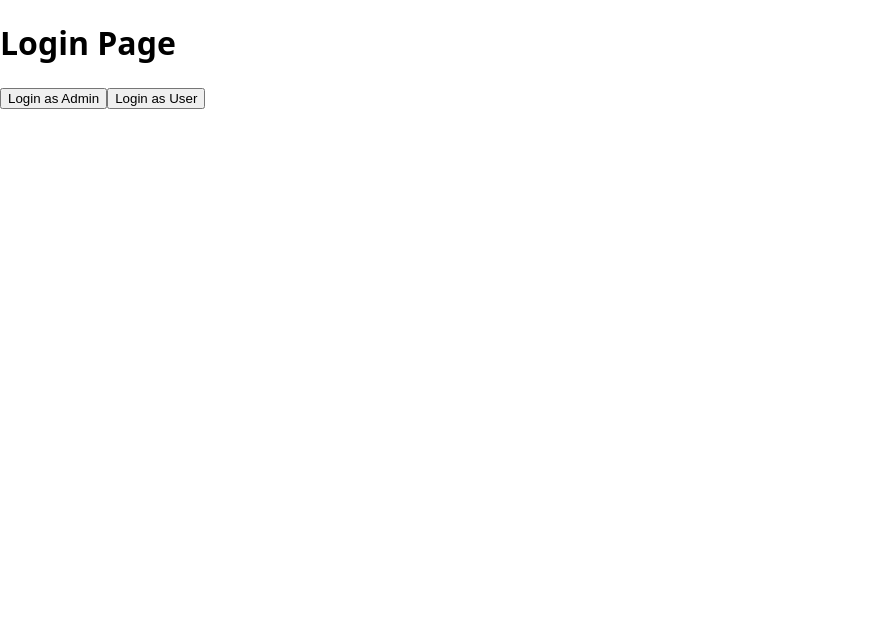
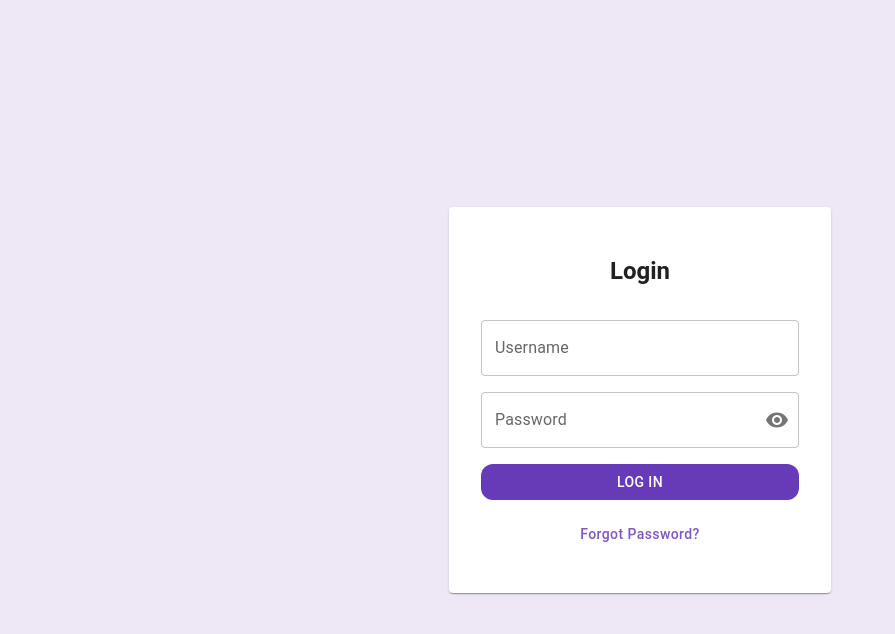
Before and after one commit to KBTrotter/ent-triage-system, a React app in the folder frontend/: page /login in a window 1280 px wide. Shown: the top 634 px of the page, without its empty margins (0-895 px from the left). Built offline with nearby package versions, Linux system fonts and the light colour scheme; the HTML template or start-up script is replaced by a standard one; what ag-grid-community would draw is missing.

Commit message:
added login card

```diff
--- a/frontend/src/pages/Login.jsx
+++ b/frontend/src/pages/Login.jsx
@@ -1,27 +1,131 @@
 import { useAuth } from "../context/AuthContext";
 import { useNavigate } from "react-router-dom";
-
+import React from "react";
+import { deepPurple } from "@mui/material/colors";
+import { Button, Box, Card, CardContent, TextField, Typography, FormControl, InputLabel, InputAdornment, OutlinedInput, IconButton} from "@mui/material";
+import { Visibility, VisibilityOff } from "@mui/icons-material";
 export default function Login() {
     const { login } = useAuth();
     const navigate = useNavigate();
 
-    const handleAdminLogin = () => {
-        login("adminUser", "admin");
-        console.log("Admin user logged in");
+    const [username, setUsername] = React.useState("");
+    const [password, setPassword] = React.useState("");
+
+    const [usernameError, setUsernameError] = React.useState(false);
+    const [passwordError, setPasswordError] = React.useState(false);
+
+    const [showPassword, setShowPassword] = React.useState(false);
+    const handleClickShowPassword = () => setShowPassword((show) => !show);
+
+    // For testing purposes only
+    // const handleAdminLogin = () => {
+    //     login("adminUser", "admin");
+    //     console.log("Admin user logged in");
+    //     navigate("/dashboard");
+    // };
+
+
+    const handleLogin = (u) => {
+        let hasError = false;
+        //check for empty fields -> error if empty
+        if (username.trim() === "") {
+            setUsernameError(true);
+            hasError = true;
+        } else {
+            setUsernameError(false);
+        }
+        if(password.trim() === "") {
+            setPasswordError(true);
+            hasError = true;
+        } else {
+            setPasswordError(false);
+        }
+        if (hasError) {
+            return;
+        }
+        //user login
+        login(username, password);
         navigate("/dashboard");
+        console.log("Login button clicked");
     };
 
-    const handleUserLogin = () => {
-        login("regularUser", "user");
-        console.log("Regular user logged in");
-        navigate("/dashboard");
-    };
 
     return (
-        <div>
-            <h1>Login Page</h1>
-            <button onClick={handleAdminLogin}>Login as Admin</button>
-            <button onClick={handleUserLogin}>Login as User</button>
-        </div>
+        <Box sx={{
+                height: "100vh",
+                display: "flex",
+                justifyContent: "center",
+                alignItems: "center",
+                backgroundColor: deepPurple[50],
+            }}>
+            <Card sx={{ width: 350, padding: 2 }}>
+                <CardContent sx={{
+                        display: "flex",
+                        flexDirection: "column",
+                        gap: 2,
+                        textAlign: "center",
+                        padding: 2
+                    }}>
+                    <Typography variant="h5" fontWeight="bold" sx={{padding: 2}}>Login</Typography>
+                    {/* Username */}
+                    <TextField
+                      label="Username"
+                      variant="outlined"
+                      value={username}
+                      onChange={(e) => setUsername(e.target.value)}
+                      error={usernameError}
+                      helperText={usernameError ? "Username is required": ""}
+                    />
+
+                    {/* Password */}
+                    <FormControl  variant="outlined">
+                      <InputLabel error={passwordError}>Password</InputLabel>
+                      <OutlinedInput
+                        type={showPassword ? 'text' : 'password'}
+                        value={password}
+                        onChange={(e) => setPassword(e.target.value)}
+                        error={passwordError}
+                        endAdornment={
+                          <InputAdornment position="end">
+                            <IconButton
+                              onClick={handleClickShowPassword}
+                              edge="end"
+                            >
+                              {showPassword ? <VisibilityOff /> : <Visibility />}
+                            </IconButton>
+                          </InputAdornment>
+                        }
+                        label="Password"
+                      />
+                      {passwordError && (
+                        <Typography variant="caption" color="error"  sx={{ marginTop: "4px", textAlign: "left" , marginLeft: "14px"}}>
+                          Password is required
+                        </Typography>
+                      )}
+                    </FormControl>
+                    {/* Login Buttons*/}
+                    <Button onClick={handleLogin}
+                      sx={{
+                        backgroundColor: deepPurple[500],
+                        "&:hover": { backgroundColor: deepPurple[700] },
+                        color: "#fff",
+                        borderRadius: 3,
+                      }}>
+                        Log In
+                      </Button>
+                    <Button
+                      variant="text"
+                      disableRipple
+                      sx={{
+                        textTransform: "none",
+                        "&:hover": { backgroundColor: "transparent", color: deepPurple[800] },
+                        color: deepPurple[400]
+                      }}
+                      onClick={() => console.log("Forgot Password clicked")}>Forgot Password?</Button>
+                    {/* This is for admin role testing purposes only
+                    <button onClick={handleAdminLogin}>Login as Admin</button>*/}
+                </CardContent>
+            </Card>
+        </Box>
     );
 }
```
